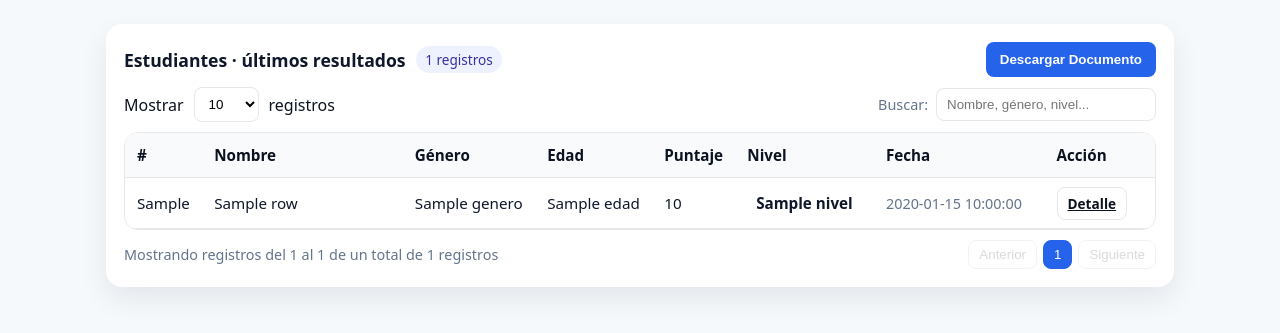
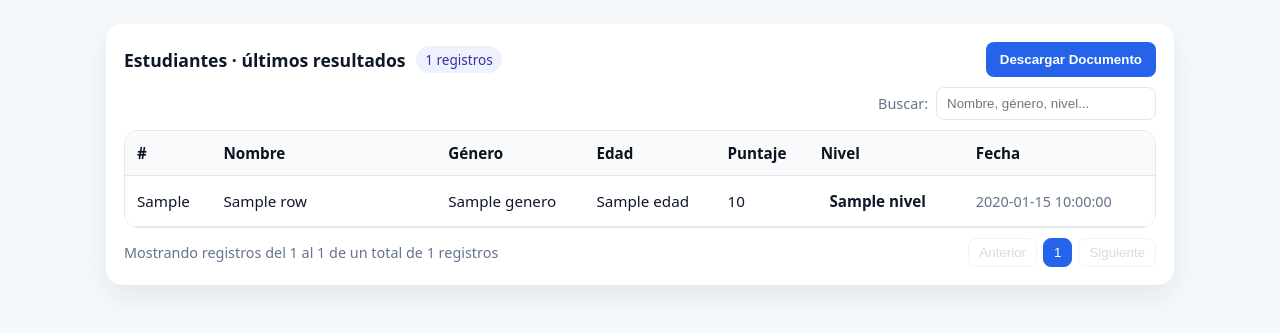
Before and after one commit to MirellaYuriko1/Tesis_clon, a Flask app: template templates/panel.html in a window 1280 px wide. Shown: the part 71-404 px from the top of the page. Run offline with Flask 3, Linux system fonts and the light colour scheme; the template is opened without the code that fills it: most values are stand-ins (such as "Sample title", 1, 10 or a date in 2020).

Commit message:
Actualizar

```diff
--- a/templates/panel.html
+++ b/templates/panel.html
@@ -35,11 +35,8 @@
     .title{font-size:1.1rem;margin:0}
     .pill{background:#eef2ff;color:#3730a3;border-radius:999px;padding:.25rem .6rem;font-size:.85rem}
 
-    /* CONTROLS (mostrar / buscar / descargar) */
-    .controls{display:flex;align-items:center;justify-content:space-between;gap:12px;flex-wrap:wrap;margin:10px 0}
-    .left-ctrl{display:flex;align-items:center;gap:10px;color:#0b1220}
-    .left-ctrl select{border:1px solid var(--line);border-radius:8px;padding:8px 10px;background:#fff}
-    .right-ctrl{display:flex;align-items:center;gap:8px}
+    /* CONTROLS (buscar) */
+    .controls{display:flex;align-items:center;justify-content:flex-end;gap:12px;flex-wrap:wrap;margin:10px 0}
     .search{display:flex;align-items:center;gap:8px}
     .search input{border:1px solid var(--line);border-radius:8px;padding:8px 10px;min-width:220px}
     .btn{appearance:none;border:none;border-radius:8px;padding:10px 14px;font-weight:600;cursor:pointer}
@@ -58,7 +55,6 @@
     .lvl.Bajo{background:#ecfdf5;color:#065f46}
     .lvl.Moderado{background:#fff7ed;color:#9a3412}
     .lvl.Alto,.lvl.Severo{background:#fef2f2;color:#991b1b}
-    .btn-sm{padding:6px 10px;border-radius:8px;font-weight:700;font-size:.85rem}
 
     /* FOOT (status + pagination) */
     .foot{display:flex;align-items:center;justify-content:space-between;gap:12px;flex-wrap:wrap;margin-top:10px}
@@ -96,7 +92,7 @@
           <h2 class="title">Estudiantes · últimos resultados</h2>
           <span class="pill">{{ rows|length }} registros</span>
         </div>
-        <!-- Descargar (mantiene filtro actual) -->
+        <!-- Descargar (usa el filtro actual del buscador) -->
         <form id="dlForm" action="/descargar_documento" method="GET">
           <input type="hidden" name="uid" value="{{ uid }}"/>
           <input type="hidden" name="q" id="dlQuery" value=""/>
@@ -104,28 +100,15 @@
         </form>
       </div>
 
-      <!-- CONTROLES estilo DataTable -->
+      <!-- BUSCADOR (derecha, estilo DataTable) -->
       <div class="controls">
-        <div class="left-ctrl">
-          <label for="pageSize">Mostrar</label>
-          <select id="pageSize" aria-label="Mostrar registros">
-            <option value="10" selected>10</option>
-            <option value="25">25</option>
-            <option value="50">50</option>
-            <option value="100">100</option>
-          </select>
-          <span>registros</span>
-        </div>
-
-        <div class="right-ctrl">
-          <div class="search">
-            <label for="globalSearch" class="muted">Buscar:</label>
-            <input id="globalSearch" type="search" placeholder="Nombre, género, nivel..." />
-          </div>
+        <div class="search">
+          <label for="globalSearch" class="muted">Buscar:</label>
+          <input id="globalSearch" type="search" placeholder="Nombre, género, nivel..." />
         </div>
       </div>
 
-      <!-- TABLA -->
+      <!-- TABLA (sin columna Detalle) -->
       <div class="table-wrap">
         <table id="dataTable">
           <thead>
@@ -137,7 +120,6 @@
               <th>Puntaje</th>
               <th>Nivel</th>
               <th style="min-width:170px;">Fecha</th>
-              <th style="min-width:110px;">Acción</th>
             </tr>
           </thead>
           <tbody id="tableBody">
@@ -150,16 +132,13 @@
               <td>{{ r.puntaje_total }}</td>
               <td><span class="lvl {{ r.nivel|default('') }}">{{ r.nivel }}</span></td>
               <td class="muted">{{ r.created_at }}</td>
-              <td>
-                <a class="btn btn-outline btn-sm" target="_blank" href="/resultado?uid={{ r.id_usuario }}">Detalle</a>
-              </td>
             </tr>
             {% endfor %}
           </tbody>
         </table>
       </div>
 
-      <!-- FOOTER estilo DataTable -->
+      <!-- FOOTER con paginación de 10 en 10 -->
       <div class="foot">
         <div class="muted" id="statusText">Mostrando 0 a 0 de 0 registros</div>
         <div class="pagination" id="pagination">
@@ -191,10 +170,8 @@
     // ===== DataTable-like (vanilla) =====
     const tbody = document.getElementById('tableBody');
     const rows = Array.from(tbody.querySelectorAll('tr'));
-    const pageSizeSel = document.getElementById('pageSize');
     const searchInput = document.getElementById('globalSearch');
     const statusText = document.getElementById('statusText');
-    const pag = document.getElementById('pagination');
     const prevBtn = document.getElementById('prevBtn');
     const nextBtn = document.getElementById('nextBtn');
     const pageNums = document.getElementById('pageNums');
@@ -202,33 +179,28 @@
     const dlQuery = document.getElementById('dlQuery');
 
     let current = 1;
-    let pageSize = parseInt(pageSizeSel.value, 10);
+    const pageSize = 10; // <- fijo 10 por página
     let filtered = rows.slice(); // inicia con todo
 
     function render() {
-      // paginar
       const total = filtered.length;
       const totalPages = Math.max(1, Math.ceil(total / pageSize));
       if (current > totalPages) current = totalPages;
       const startIdx = (current - 1) * pageSize;
       const endIdx = Math.min(startIdx + pageSize, total);
 
-      // mostrar filas
       rows.forEach(r => r.style.display = 'none');
       filtered.slice(startIdx, endIdx).forEach(r => r.style.display = '');
 
-      // status
       statusText.textContent = total
         ? `Mostrando registros del ${startIdx + 1} al ${endIdx} de un total de ${total} registros`
         : 'Mostrando 0 a 0 de 0 registros';
 
-      // botones prev/next
       prevBtn.disabled = current === 1;
       nextBtn.disabled = current === totalPages;
 
-      // números de página
       pageNums.innerHTML = '';
-      const maxPages = 6; // cantidad visible
+      const maxPages = 6;
       let start = Math.max(1, current - 2);
       let end = Math.min(totalPages, start + maxPages - 1);
       if (end - start + 1 < maxPages) start = Math.max(1, end - maxPages + 1);
@@ -250,12 +222,6 @@
       render();
     }
 
-    // eventos
-    pageSizeSel.addEventListener('change', () => {
-      pageSize = parseInt(pageSizeSel.value, 10);
-      current = 1;
-      render();
-    });
     searchInput.addEventListener('input', applyFilter);
     prevBtn.addEventListener('click', () => { if (current > 1) { current--; render(); }});
     nextBtn.addEventListener('click', () => {
@@ -263,7 +229,7 @@
       if (current < totalPages) { current++; render(); }
     });
 
-    // sincroniza filtro con descarga
+    // sincroniza filtro con descarga (servidor filtra por nombre con LIKE)
     dlForm.addEventListener('submit', () => {
       dlQuery.value = searchInput.value.trim();
     });
```
